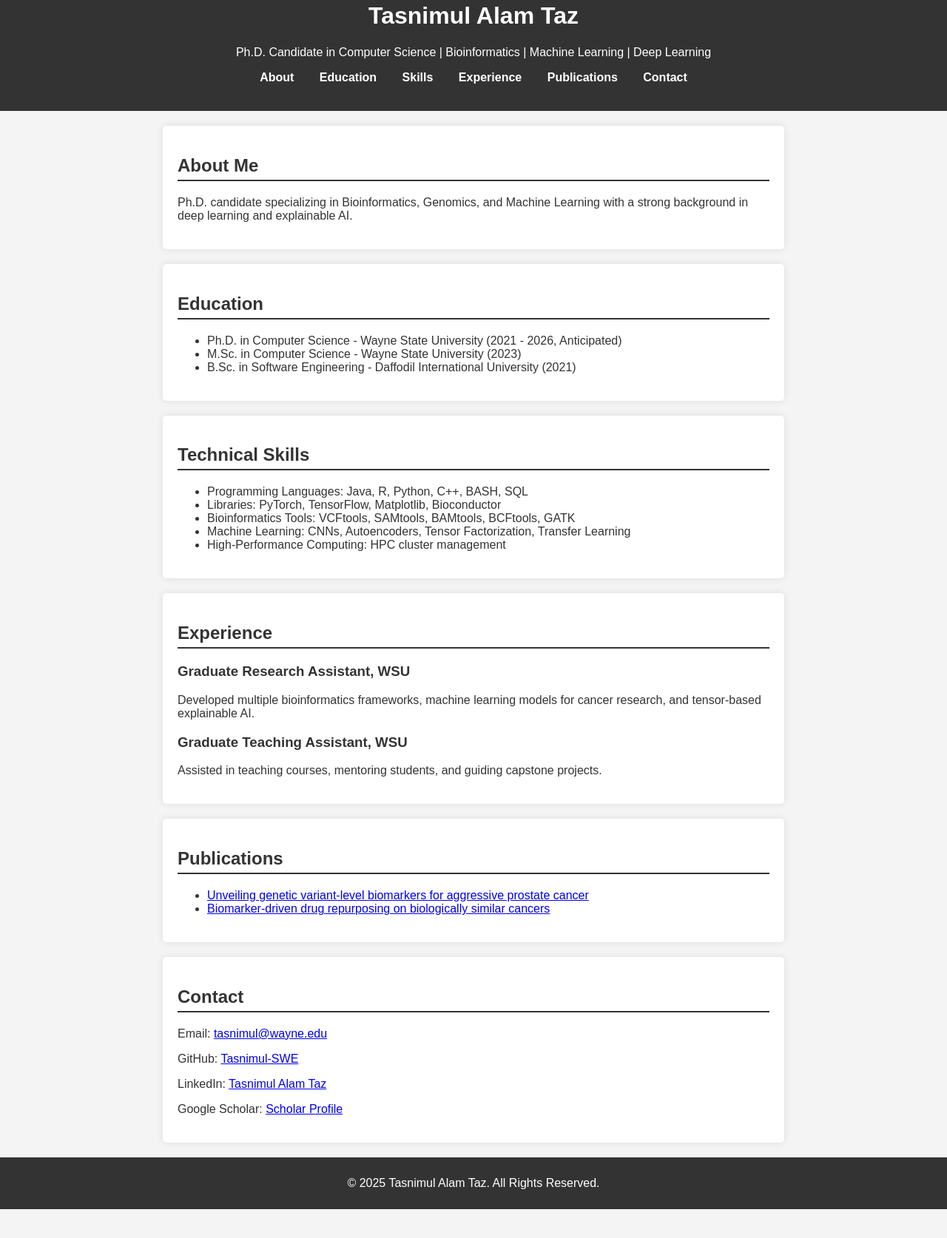
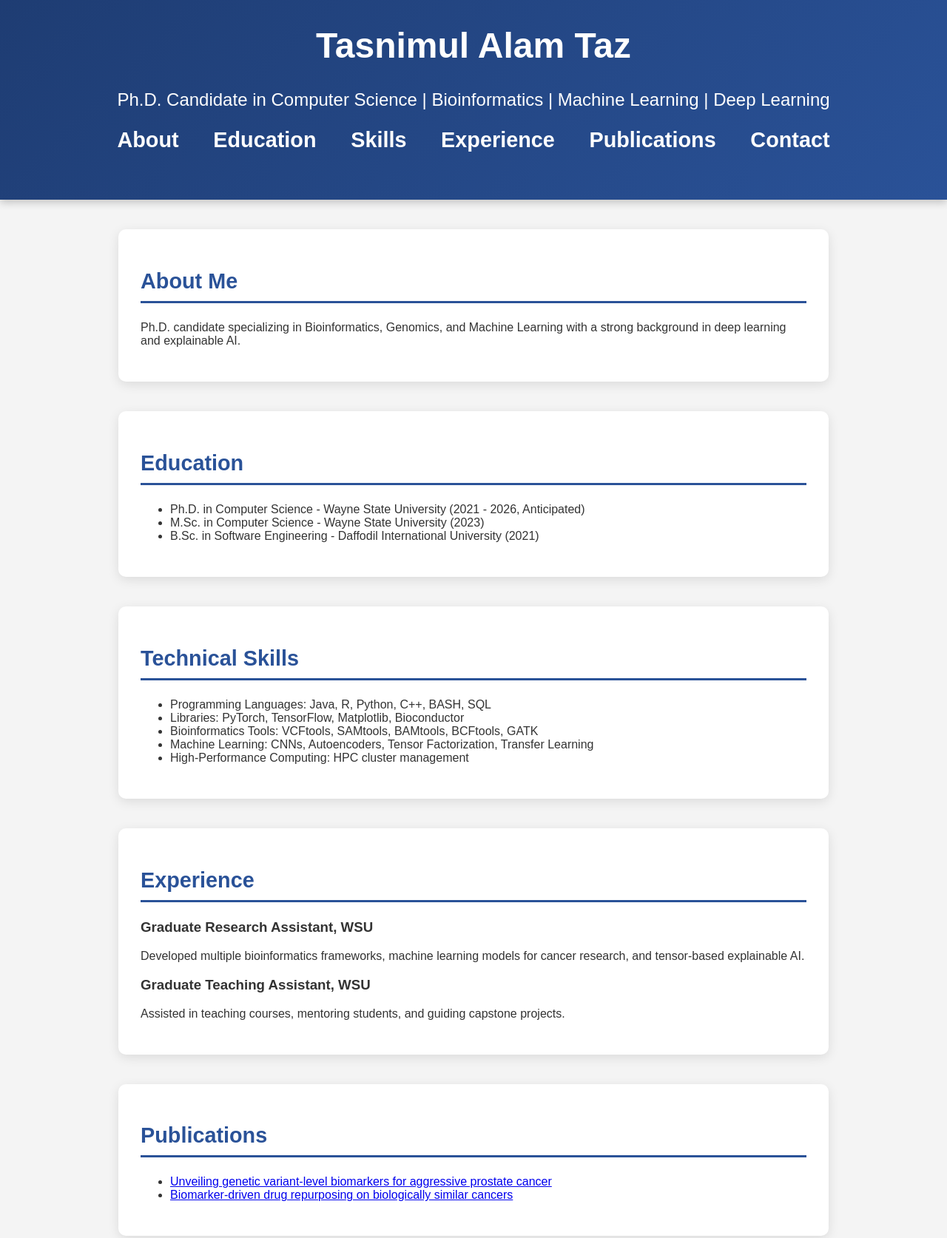
Before and after one commit to Tasnimul-SWE/my-website, a plain HTML site: page index.html in a window 1280 px wide. Shown: the part 38-1712 px from the top of the page at 74% size. Before the commit the page ends 1673 px from the top, so only its background shows below. Drawn offline with Linux system fonts and the light colour scheme.

Commit message:
Update styles.css

```diff
--- a/styles.css
+++ b/styles.css
@@ -1,5 +1,5 @@
 body {
-    font-family: Arial, sans-serif;
+    font-family: 'Poppins', sans-serif;
     margin: 0;
     padding: 0;
     background-color: #f4f4f4;
@@ -7,46 +7,95 @@ body {
 }
 
 header {
-    background-color: #333;
+    background: linear-gradient(135deg, #1e3c72, #2a5298);
     color: white;
-    padding: 20px;
+    padding: 40px 20px;
     text-align: center;
+    font-size: 1.5em;
+    box-shadow: 0px 4px 10px rgba(0, 0, 0, 0.2);
 }
 
 nav ul {
     list-style: none;
     padding: 0;
+    text-align: center;
 }
 
 nav ul li {
     display: inline;
-    margin: 0 15px;
+    margin: 0 20px;
 }
 
 nav ul li a {
     color: white;
     text-decoration: none;
     font-weight: bold;
+    font-size: 1.2em;
+    transition: color 0.3s;
+}
+
+nav ul li a:hover {
+    color: #ffcc00;
 }
 
 section {
-    max-width: 800px;
-    margin: 20px auto;
-    padding: 20px;
-    background-color: white;
-    box-shadow: 0px 0px 10px rgba(0, 0, 0, 0.1);
-    border-radius: 5px;
+    max-width: 900px;
+    margin: 40px auto;
+    padding: 30px;
+    background: white;
+    box-shadow: 0px 4px 15px rgba(0, 0, 0, 0.1);
+    border-radius: 10px;
+    transition: transform 0.3s ease-in-out;
+}
+
+section:hover {
+    transform: scale(1.02);
 }
 
 h2 {
-    border-bottom: 2px solid #333;
-    padding-bottom: 5px;
+    border-bottom: 3px solid #2a5298;
+    padding-bottom: 10px;
+    font-size: 1.8em;
+    color: #2a5298;
 }
 
 footer {
-    background-color: #333;
+    background: linear-gradient(135deg, #1e3c72, #2a5298);
     color: white;
     text-align: center;
-    padding: 10px;
+    padding: 15px;
     margin-top: 20px;
+    font-size: 1.1em;
+    box-shadow: 0px -4px 10px rgba(0, 0, 0, 0.2);
 }
+
+button {
+    display: block;
+    width: 200px;
+    margin: 20px auto;
+    padding: 15px;
+    font-size: 1.2em;
+    font-weight: bold;
+    color: white;
+    background: #2a5298;
+    border: none;
+    border-radius: 5px;
+    cursor: pointer;
+    transition: background 0.3s;
+}
+
+button:hover {
+    background: #ffcc00;
+    color: #333;
+}
+
+@media (max-width: 768px) {
+    nav ul li {
+        display: block;
+        margin: 10px 0;
+    }
+
+    section {
+        padding: 20px;
+    }
+}
```
